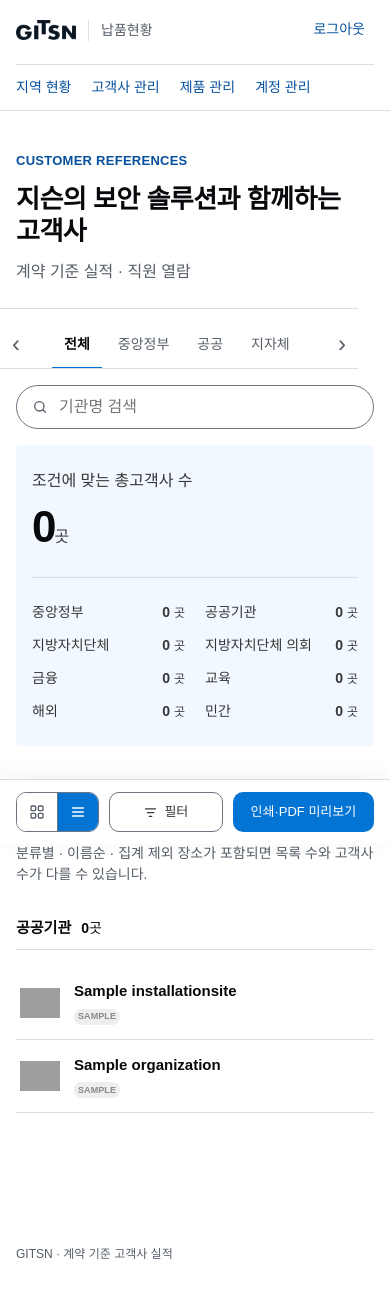
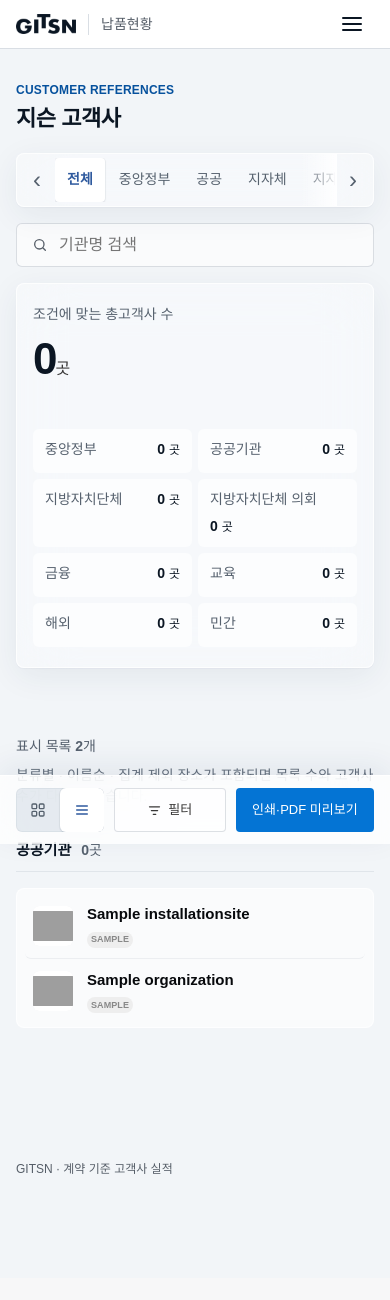
Before and after one commit to nogotheater/gitsn, a Django app: page /performance/ in a window 390 px wide. Shown: the top 1300 px of the page. After the commit the page ends 1174 px from the top, so only its background shows below. Run offline with Django 5.2, Linux system fonts and the light colour scheme; a user stored in the database is signed in; tables that the repository leaves empty hold one stand-in row (values such as "Sample post"); parts of the project's set-up code (start-up, migrations or seed data) failed here and were passed over; some web fonts are replaced; grey boxes are pictures that could not be loaded.

Commit message:
performance page: region-map look, phone menu, region sections (screen and print)
Co-Authored-By: Claude Opus 5.5 <noreply@anthropic.com>

Claude-Session: https://claude.ai/code/session_01G2zqk9F839WKhjgyb9oYLm

```diff
--- /dev/null
+++ b/static/delivery/performance-look.css
@@ -0,0 +1,135 @@
+/* 납품현황(/performance/) 룩 — 지역 현황(region-map.css)과 같은 톤. 이 페이지에만 불러오고 .performance-page 아래로 범위를 한정한다.
+   결정(2026-10-21 형우): 카드 배치는 그대로·룩만, 폰 메뉴 ☰ 한 줄, 안내 줄 삭제·폰 제목 "지슨 고객사", 유리 값은 지역 현황과 같게.
+   인쇄는 건드리지 않는다: 제목 축약 외의 모든 규칙은 @media screen 안에 둔다. */
+.performance-page .title-short{display:none}
+@media (max-width:639px){.performance-page .title-full{display:none}.performance-page .title-short{display:inline}}
+
+@media screen{
+  body:has([data-performance-page]){
+    --look-bg:#F2F5F8; --look-ink:var(--brand-navy); --look-ink-2:#56616E; --look-ink-3:#66717E;
+    --look-in:#4E7CC7; --look-in-strong:#2F5A9E; --look-wash:rgba(78,124,199,.09); --look-wash-2:rgba(78,124,199,.14);
+    --look-glass:rgba(255,255,255,.35); --look-glass-strong:rgba(255,255,255,.78); --look-glass-line:rgba(255,255,255,.75);
+    --look-blur:blur(28px) saturate(1.4); --look-shadow:0 8px 32px rgba(30,50,90,.07),0 1px 2px rgba(30,50,90,.04);
+    --look-cell:rgba(255,255,255,.62); --look-hair:rgba(18,38,68,.07);
+    --look-radius:8px; --look-radius-2:6px; --look-radius-3:4px;
+    background:var(--look-bg);
+  }
+  /* A: 제목 */
+  .performance-page .page-head{margin:12px 0 28px}
+  .performance-page .page-head h1{color:var(--look-ink)}
+}
+@media screen and (max-width:639px){
+  .performance-page .page-head{margin:8px 0 20px}
+  .performance-page .page-head .eyebrow{margin-bottom:6px;font-size:12px}
+  .performance-page .page-head h1{font-size:22px}
+}
+
+/* ===== B: 분류 탭 · 툴바 · 요약 ===== */
+@media screen{
+  /* 분류 탭: 유리 띠 + 세그먼트. 위에 붙는 동작(sticky top:0)은 그대로 — 카드가 밑으로 지나가면 유리 효과가 보인다 */
+  .performance-page .category-tabs{padding:4px;gap:2px;margin-bottom:16px;border:1px solid var(--look-glass-line);border-radius:var(--look-radius);background:var(--look-glass);-webkit-backdrop-filter:var(--look-blur);backdrop-filter:var(--look-blur);box-shadow:var(--look-shadow)}
+  .performance-page .tabs-track{gap:2px}
+  .performance-page .category-tab{min-height:40px;padding:0 14px;margin:0;border:0;border-radius:var(--look-radius-3);color:var(--look-ink-2);font-size:15px;font-weight:500;transition:background .15s ease,color .15s ease}
+  .performance-page .category-tab:hover{color:var(--look-ink);background:var(--look-wash)}
+  .performance-page .category-tab.is-active{background:#fff;color:var(--look-in-strong);font-weight:600;box-shadow:0 1px 2px rgba(18,38,68,.1),0 0 0 1px rgba(18,38,68,.04)}
+  .performance-page .tabs-scroll-button{width:32px;border-radius:var(--look-radius-3);background:transparent;color:var(--look-ink-2)}
+  .performance-page .tabs-scroll-button:hover{background:var(--look-wash);color:var(--look-ink)}
+  .performance-page .category-tabs::before{left:36px;background:linear-gradient(90deg,rgba(255,255,255,.9),rgba(255,255,255,0))}
+  .performance-page .category-tabs::after{right:36px;background:linear-gradient(270deg,rgba(255,255,255,.9),rgba(255,255,255,0))}
+
+  /* 툴바: 검색 6px, 필터·인쇄 4px, 카드/목록 전환은 지역 현황 전환 스위치와 같은 모양 */
+  .performance-page .list-search-field input[type=search]{border-radius:var(--look-radius-2);border-color:rgba(18,38,68,.14);background:var(--look-cell)}
+  .performance-page .list-search-field input[type=search]:focus{background:#fff;border-color:var(--look-in)}
+  .performance-page .filter-trigger,.performance-page .toolbar-print,.performance-page .mobile-bar>.button{border-radius:var(--look-radius-3)}
+  .performance-page .filter-trigger{background:var(--look-cell);border-color:rgba(18,38,68,.14)}
+  .performance-page .filter-trigger:hover{background:#fff}
+  .performance-page .view-toggle{height:auto;padding:4px;gap:2px;border:0;border-radius:var(--look-radius-2);background:rgba(220,227,234,.7);box-shadow:inset 0 0 0 1px rgba(18,38,68,.05)}
+  .performance-page .view-toggle button{min-height:36px;padding:0 14px;border:0;border-radius:var(--look-radius-3);background:transparent;color:var(--look-ink-2);font-weight:500;transition:background .15s ease,color .15s ease}
+  .performance-page .view-toggle button+button{border-left:0}
+  .performance-page .view-toggle button:hover{color:var(--look-ink)}
+  .performance-page .view-toggle button[aria-pressed=true]{background:#fff;color:var(--look-in-strong);font-weight:600;box-shadow:0 1px 2px rgba(18,38,68,.1),0 0 0 1px rgba(18,38,68,.04)}
+  .performance-page .view-toggle-compact button{padding:0 10px}
+
+  /* 요약: 유리 카드 + 큰 숫자 + 분류별 흰 셀 */
+  .performance-page .performance-summary{padding:28px 32px;border:1px solid var(--look-glass-line);border-radius:var(--look-radius);background:var(--look-glass);-webkit-backdrop-filter:var(--look-blur);backdrop-filter:var(--look-blur);box-shadow:var(--look-shadow)}
+  .performance-page .count-primary>p{color:var(--look-ink-2);font-size:14px;font-weight:500}
+  .performance-page .count-primary strong{color:var(--look-ink)}
+  .performance-page .category-counts{gap:8px;padding-top:20px;border-top:0}
+  .performance-page .category-counts>div{min-height:44px;padding:10px 14px;border-radius:var(--look-radius-2);background:var(--look-cell);color:var(--look-ink-2)}
+  .performance-page .category-counts strong{color:var(--look-ink)}
+}
+@media screen and (max-width:639px){
+  .performance-page .category-tabs{margin:0 0 12px}
+  .performance-page .category-tab{font-size:14px;padding:0 12px;min-height:44px}
+  .performance-page .performance-summary{padding:20px 16px}
+  .performance-page .category-counts{gap:6px}
+  .performance-page .category-counts>div{padding:10px 12px}
+  .performance-page .view-toggle-compact{height:auto}
+  .performance-page .view-toggle-compact button{min-height:36px}
+}
+
+/* ===== C: 카드 · 목록 보기 · 제품 칩·패널 · 폰 필터 시트 ===== */
+@media screen{
+  /* 분류 제목·목록 수 안내 */
+  .performance-page .section-label{color:var(--look-ink-2)}
+  .performance-page .section-label .hint{color:var(--look-ink-3)}
+  .performance-page .performance-category-heading{border-bottom-color:rgba(18,38,68,.08)}
+  .performance-page .performance-category-heading h2{color:var(--look-ink)}
+  .performance-page .category-total{color:var(--look-ink-2)}
+
+  /* 카드: 배치는 그대로, 반투명 흰 카드 8px · 로고 칸 6px · 마우스 오버 시 옅은 색조 */
+  .performance-page .performance-grid .customer-card{color:var(--look-ink)}
+  .performance-page .view-card .performance-grid .customer-card{border:1px solid var(--look-glass-line);border-radius:var(--look-radius);background:var(--look-cell);box-shadow:0 1px 2px rgba(30,50,90,.04);transition:background .15s ease,box-shadow .15s ease,border-color .15s ease}
+  .performance-page .view-card .performance-grid a.customer-card:hover{background:color-mix(in srgb,#fff 90%,var(--look-in));border-color:rgba(78,124,199,.28);box-shadow:var(--look-shadow)}
+  .performance-page .performance-grid .customer-card .symbol{border-radius:var(--look-radius-2);background:#fff;box-shadow:inset 0 0 0 1px var(--look-hair);color:var(--look-ink)}
+  .performance-page .performance-grid .customer-card p.muted{color:var(--look-ink-3)}
+
+  /* 목록 보기: 분류마다 흰 셀 한 장, 행은 지역 현황 기관 행처럼 */
+  .performance-page .view-list .performance-grid{padding:4px 8px;border:1px solid var(--look-glass-line);border-radius:var(--look-radius);background:var(--look-cell)}
+  .performance-page .view-list .performance-grid .customer-card{padding:10px 8px;border-radius:var(--look-radius-2);border-bottom:1px solid rgba(18,38,68,.06)}
+  .performance-page .view-list .performance-grid .customer-card:last-child{border-bottom:0}
+  .performance-page .view-list .performance-grid .customer-card:hover{background:var(--look-wash);border-color:rgba(18,38,68,.06)}
+  .performance-page .view-list .performance-grid .customer-card:last-child:hover{border-color:transparent}
+
+  /* 제품 패널(PC)·칩·적용된 조건 */
+  .performance-page .product-panel{border:1px solid var(--look-glass-line);border-radius:var(--look-radius);background:var(--look-glass);-webkit-backdrop-filter:var(--look-blur);backdrop-filter:var(--look-blur);box-shadow:var(--look-shadow)}
+  .performance-page .product-chip,.performance-page .active-chip{border-radius:var(--look-radius-3);border-color:rgba(18,38,68,.14);background:var(--look-cell)}
+  .performance-page .product-chip:hover,.performance-page .active-chip:hover{background:#fff}
+  .performance-page .product-chip.is-active{background:var(--brand-action);border-color:var(--brand-action)}
+  .performance-page .filter-panel-actions{border-top-color:rgba(18,38,68,.08)}
+
+  /* 폰 필터 시트: 유리 */
+  .performance-page .product-sheet::backdrop{background:rgba(16,36,59,.32)}
+  .performance-page .product-sheet form{border-radius:var(--look-radius) var(--look-radius) 0 0;background:var(--look-glass-strong);-webkit-backdrop-filter:var(--look-blur);backdrop-filter:var(--look-blur);border-top:1px solid var(--look-glass-line)}
+  .performance-page .product-sheet .filter-panel-actions{background:transparent}  /* 시트와 같은 유리로 보이게(겹친 흰 띠 없음) */
+
+  /* 빈 결과 */
+  .performance-page .empty{border:1px solid var(--look-glass-line);border-radius:var(--look-radius);background:var(--look-cell)}
+}
+
+/* ===== D: 폰 머리띠 ☰ 한 줄(지역 현황과 같은 폭 기준·같은 모양) · 하단 바 유리 ===== */
+.look-menu-btn{display:none}
+@media screen and (max-width:900px),screen and (max-width:1100px) and (orientation:portrait){
+  body:has([data-performance-page]) .topbar-inner{flex-wrap:nowrap;min-height:48px;padding-block:0;gap:8px}
+  body:has([data-performance-page]) .topbar nav,body:has([data-performance-page]) .topbar form{display:none}
+  body:has([data-performance-page]).look-menu-open .topbar-inner{flex-wrap:wrap;padding-bottom:8px}
+  body:has([data-performance-page]).look-menu-open .topbar nav{display:flex;order:3;width:100%;flex-direction:column;gap:0;border-top:1px solid var(--border-subtle);padding-top:4px;margin-top:0}
+  body:has([data-performance-page]).look-menu-open .topbar nav a{display:flex;align-items:center;min-height:44px;font-size:15px}
+  body:has([data-performance-page]).look-menu-open .topbar form{display:block;order:4;width:100%;margin-left:0}
+  body:has([data-performance-page]).look-menu-open .topbar form .button{min-height:44px;padding-inline:0}
+  .look-menu-btn{display:inline-flex;align-items:center;justify-content:center;margin-left:auto;width:44px;height:44px;padding:0;border:0;border-radius:6px;background:transparent;appearance:none}
+  .look-menu-btn span,.look-menu-btn span::before,.look-menu-btn span::after{display:block;width:20px;height:2px;border-radius:2px;background:var(--brand-navy);position:relative;content:""}
+  .look-menu-btn span::before{position:absolute;top:-6px}
+  .look-menu-btn span::after{position:absolute;top:6px}
+  body.look-menu-open .look-menu-btn span{background:transparent}
+  body.look-menu-open .look-menu-btn span::before{top:0;transform:rotate(45deg)}
+  body.look-menu-open .look-menu-btn span::after{top:0;transform:rotate(-45deg)}
+}
+@media screen and (max-width:639px){
+  /* 하단 바: 유리 띠, 누르는 곳은 모두 44px */
+  .performance-page .mobile-bar{background:var(--look-glass-strong);-webkit-backdrop-filter:var(--look-blur);backdrop-filter:var(--look-blur);border-top:1px solid var(--look-glass-line);box-shadow:0 -8px 32px rgba(30,50,90,.08)}
+  .performance-page .mobile-bar>.button{min-height:44px}
+  .performance-page .mobile-bar>.button.secondary{background:var(--look-cell);border-color:rgba(18,38,68,.14)}
+  .performance-page .view-toggle-compact{padding:0;gap:0;height:44px;border-radius:var(--look-radius-2)}
+  .performance-page .view-toggle-compact button{min-height:44px;width:44px;padding:0;justify-content:center;border-radius:var(--look-radius-2)}
+}
--- a/static/delivery/performance.js
+++ b/static/delivery/performance.js
@@ -81,4 +81,21 @@
   const defaultView = window.matchMedia('(max-width: 639px)').matches ? 'list' : 'card';
   setView(storedView === 'list' || storedView === 'card' ? storedView : defaultView, false);
   viewButtons.forEach(button => button.addEventListener('click', () => setView(button.dataset.view, true)));
+
+  // 폰 머리띠(D, 2026-10-21 형우: 지역 현황과 같은 ☰ 한 줄). 메뉴·로그아웃을 ☰ 안에 접는다. 보이는 폭은 CSS가 정한다.
+  const topbar = document.querySelector('.topbar-inner');
+  if (topbar && topbar.querySelector('nav, form')) {
+    const menu = document.createElement('button');
+    menu.type = 'button';
+    menu.className = 'look-menu-btn';
+    menu.setAttribute('aria-expanded', 'false');
+    menu.setAttribute('aria-label', '메뉴 열기');
+    menu.innerHTML = '<span aria-hidden="true"></span>';
+    menu.addEventListener('click', () => {
+      const open = document.body.classList.toggle('look-menu-open');
+      menu.setAttribute('aria-expanded', String(open));
+      menu.setAttribute('aria-label', open ? '메뉴 닫기' : '메뉴 열기');
+    });
+    topbar.appendChild(menu);
+  }
 })();
--- a/templates/portal/performance.html
+++ b/templates/portal/performance.html
@@ -1,8 +1,9 @@
 {% extends 'planning/base.html' %}{% load delivery_display %}
 {% block title %}납품현황{% endblock %}
+{% block extra_head %}<link rel="stylesheet" href="{% versioned_static 'delivery/performance-look.css' %}">{% endblock %}
 {% block content %}
 <div class="performance-page" data-performance-page>
-  <div class="page-head"><div><p class="eyebrow">CUSTOMER REFERENCES</p><h1>지슨의 보안 솔루션과 함께하는 고객사</h1><p class="intro">계약 기준 실적 · {% if is_partner %}파트너사 열람{% else %}직원 열람{% endif %}</p></div></div>
+  <div class="page-head"><div><p class="eyebrow">CUSTOMER REFERENCES</p><h1><span class="title-full">지슨의 보안 솔루션과 함께하는 고객사</span><span class="title-short">지슨 고객사</span></h1></div></div>
 
   <nav class="category-tabs" aria-label="고객 분류" data-category-tabs>
     <button class="tabs-scroll-button" type="button" data-tabs-scroll="-1" aria-label="이전 분류 보기" hidden><span aria-hidden="true">‹</span></button>
@@ -53,9 +54,9 @@
   <div class="section-label"><span>표시 목록 <strong>{{ page.paginator.count }}</strong>개</span><span class="hint">분류별 · 이름순 · 집계 제외 장소가 포함되면 목록 수와 고객사 수가 다를 수 있습니다.{% if search_query %} 검색은 목록만 좁히며 고객사 수는 바뀌지 않습니다.{% endif %}</span></div>
   <div class="performance-categories" data-view-root>
     {% for group in list_groups %}
-    <section class="performance-category" aria-labelledby="category-{{ group.code }}" data-category="{{ group.code }}">
+    <section class="performance-category" aria-labelledby="category-{{ group.key }}" data-category="{{ group.code }}"{% if group.region %} data-region="{{ group.region }}"{% endif %}>
       <div class="performance-category-heading">
-        <h2 id="category-{{ group.code }}">{{ group.label }}{% if group.continued %}<span class="category-continued"> — 계속</span>{% endif %}</h2>
+        <h2 id="category-{{ group.key }}">{{ group.label }}{% if group.continued %}<span class="category-continued"> — 계속</span>{% endif %}</h2>
         <span class="category-total">{{ group.count }}곳</span>
         {% if is_partner and group.private_count %}<small class="category-private-note" data-testid="category-private-count">비공개 {{ group.private_count }}곳 포함</small>{% endif %}
       </div>
```
Also changed, not shown: delivery/domain/audience.py (+7 -0 lines), delivery/portal_views.py (+13 -9 lines), delivery/services/printing.py (+6 -1 lines), delivery/services/sections.py (added, +59 -0 lines), delivery/tests/test_performance_look.py (added, +177 -0 lines), delivery/tests/test_portal_db.py (+2 -1 lines), docs/performance-look-status.md (added, +28 -0 lines).
